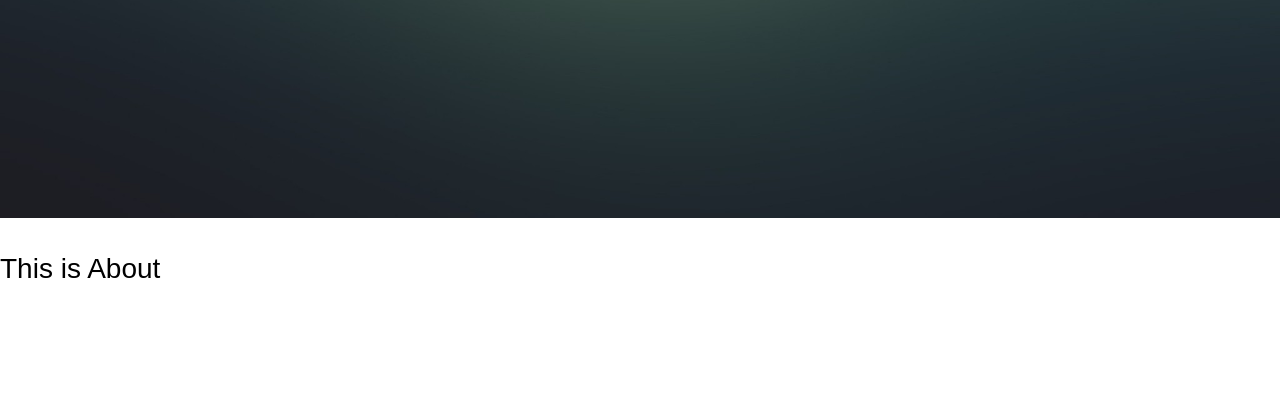
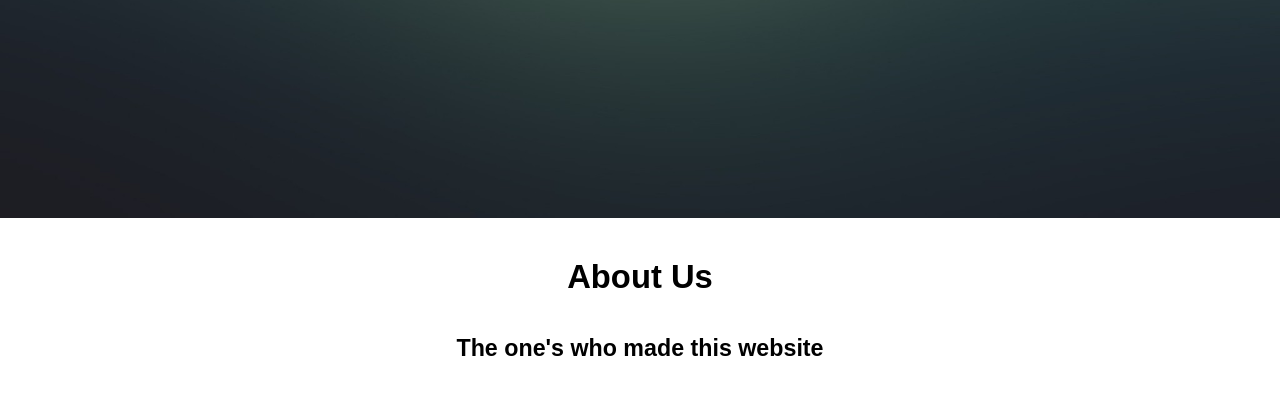
Before and after one commit to nullsaint/learn-linux-web, a plain HTML site: page index.html in a window 1280 px wide. Shown: the part 502-896 px from the top of the page. Before the commit the page ends 815 px from the top, so only its background shows below. Drawn offline with Linux system fonts and the light colour scheme.

Commit message:
first commit

```diff
--- a/index.html
+++ b/index.html
@@ -4,7 +4,7 @@
 	<meta charset="UTF-8">
 	<title>Learn Linux</title>
 	<link rel='stylesheet' href='style.css' type='text/css'/>
-  <script type="text/javascript" src="main.js"></script>
+
 
 
 
@@ -37,7 +37,8 @@
 
 <div id="about">
 
-<p>This is About</p>
+<center><h3>About Us</h3></center>
+<center><h5>The one's who made this website</h5></center>
 </div>
 
 
--- a/style.css
+++ b/style.css
@@ -41,7 +41,7 @@ body {
 }  /* Navigation Bar Styles */
 
 
-  .centered {
+.centered {
     position: absolute;
     top: 50%;
     left: 50%;
```
